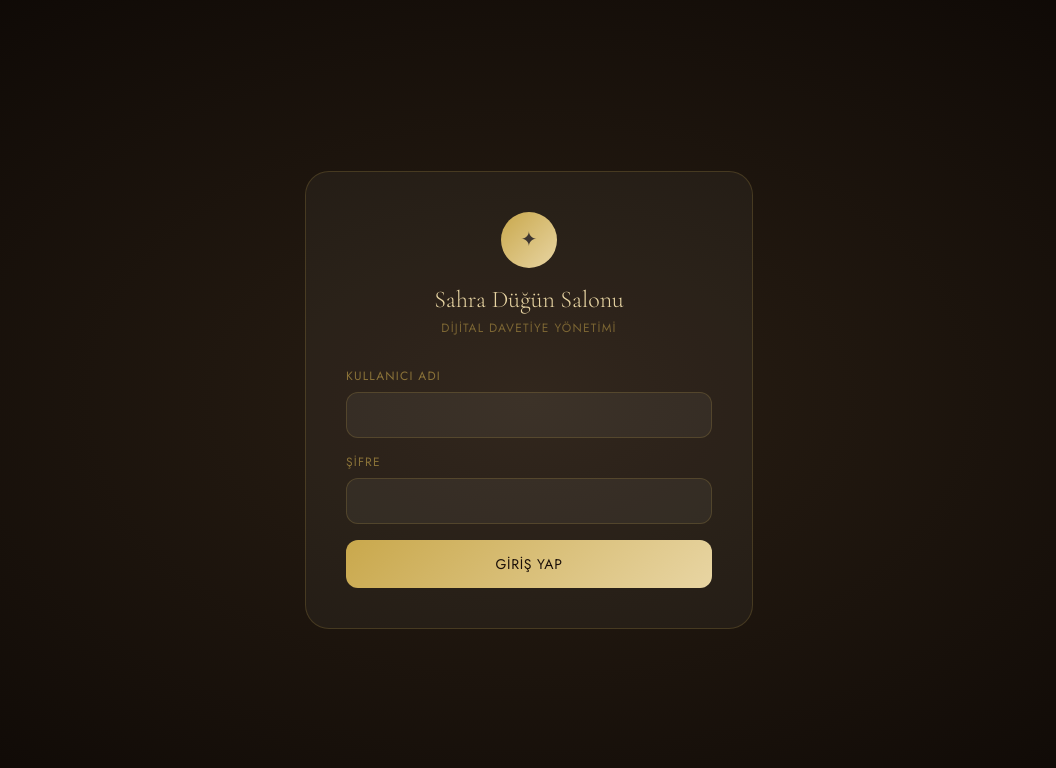
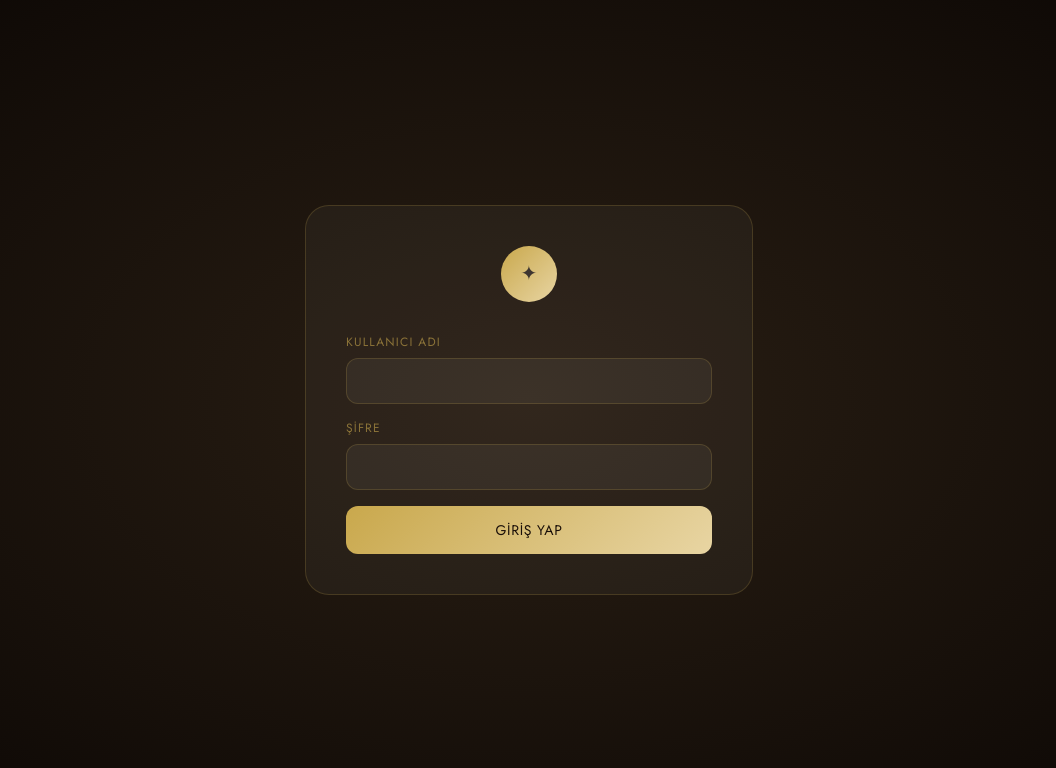
Before and after one commit to Yusufturgut21/digital_dugun_davetiyesi, a Next.js app: page /login in a window 1280 px wide. Shown: the top 768 px of the page, without its empty margins (111-1167 px from the left). Built offline with nearby package versions, Linux system fonts and the light colour scheme.

Commit message:
fix: login sayfasından salon adı ve alt yazı kaldırıldı

```diff
--- a/app/login/page.tsx
+++ b/app/login/page.tsx
@@ -43,12 +43,6 @@ export default function LoginPage() {
             style={{ background: "linear-gradient(135deg, #C9A84C, #E8D5A3)" }}>
             <span className="text-xl">✦</span>
           </div>
-          <h1 className="font-serif text-2xl font-light mb-1" style={{ color: "#E8D5A3" }}>
-            Sahra Düğün Salonu
-          </h1>
-          <p className="font-sans text-xs tracking-widest uppercase" style={{ color: "rgba(201,168,76,0.5)" }}>
-            Dijital Davetiye Yönetimi
-          </p>
         </div>
 
         <form onSubmit={handleSubmit} className="space-y-4">
```
